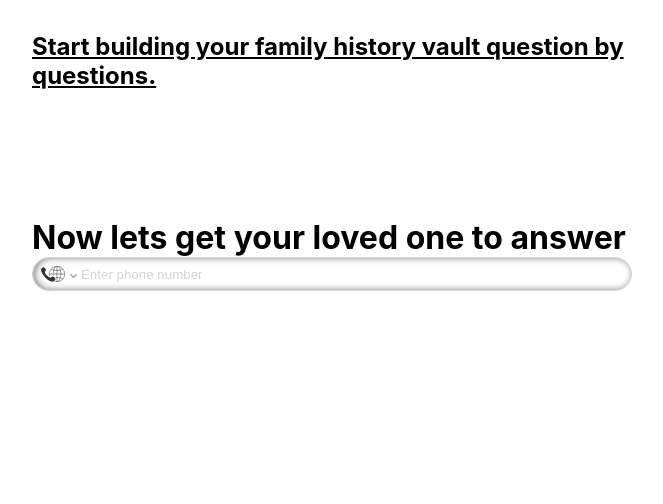
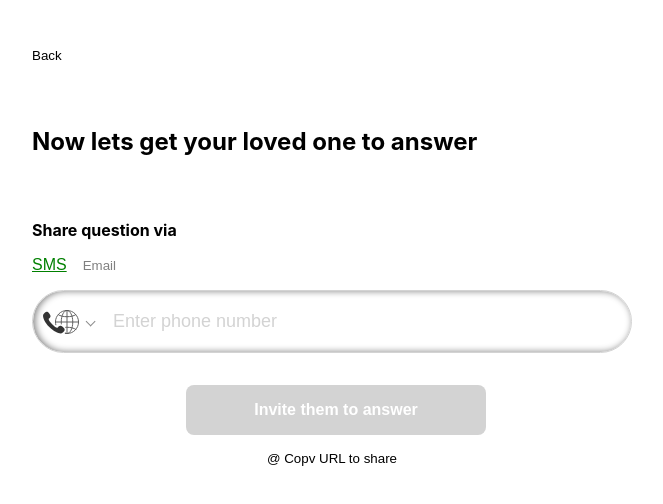
Before and after one commit to mobtophop/reactVoiceDemo, a React (Create React App) app: page /share in a window 1280 px wide. Shown: the top 504 px of the page, without its empty margins (308-971 px from the left). Built offline with nearby package versions, Linux system fonts and the light colour scheme.

Commit message:
share screen implememnted

```diff
--- a/src/App.css
+++ b/src/App.css
@@ -45,3 +45,12 @@ input::placeholder {
         transform: rotate(360deg);
     }
 }
+
+.PhoneInput{
+    display: flex;
+    input{
+        font-size: 18px;
+        padding: 10px;
+        flex: 1;
+    }
+}
--- a/src/Pages/QuestionCreate.tsx
+++ b/src/Pages/QuestionCreate.tsx
@@ -4,7 +4,6 @@ import {LiveAudioVisualizer} from 'react-audio-visualize';
 import {useAudioRecorder} from 'react-audio-voice-recorder';
 import {Container} from "../components/SimpleComponents/Container";
 import {useNavigate, useNavigation} from "react-router-dom";
-import ReactAudioPlayer from "react-audio-player";
 import play from "../assets/images/play.png";
 
 
@@ -21,7 +20,6 @@ const QuestionCreate: React.FC = () => {
     const [counter, setCounter] = useState<number>(0);
     const [trackUrl, setTrackUrl] = useState<string>("");
     const [waitForSend, setWaitForSend] = useState<boolean>(false);
-    const [selectedTrackUrl, setSelectedTrackUrl] = useState<string | null>(null);
     const recorder = useAudioRecorder();
     const navigate = useNavigate()
 
@@ -120,7 +118,6 @@ const QuestionCreate: React.FC = () => {
                 fontWeight={"bold"}
                 fontSize={4}
                 width={"100%"}
-                textDecoration={"underline"}
 
             >
                 Ask your first question
--- a/src/Pages/QuestionShare.tsx
+++ b/src/Pages/QuestionShare.tsx
@@ -1,74 +1,163 @@
-import React, {useEffect, useState} from "react";
+import React, {useState} from "react";
 import {Block, Button, SimpleInput, Text} from "../components/SimpleComponents";
-import {LiveAudioVisualizer} from 'react-audio-visualize';
-import {useAudioRecorder} from 'react-audio-voice-recorder';
 import {Container} from "../components/SimpleComponents/Container";
 import 'react-phone-number-input/style.css'
 import PhoneInput from 'react-phone-number-input'
+import '../App.css'
+import {useNavigate} from "react-router-dom";
 
-interface ReactMediaRecorderHookProps {
-    startRecording: () => void;
-    stopRecording: () => void;
-    pauseRecording: () => void;
-    mediaBlobUrl?: string | null;
+const QuestionShare: React.FC = () => {
+    const [shareValue, setShareValue] = useState<string>("");
+    const [shareType, setShareType] = useState<string>("sms");
+    const navigate = useNavigate()
 
+    const changeShareType = (value: string) => () =>{
+        setShareValue("")
+        setShareType(value)
     }
 
-const QuestionShare: React.FC = () => {
-    const [phoneValue, setPhoneValue] = useState<string>("");
+    const handleSubmit = () => {
+        navigate('/accountcreate')
+    }
 
+    const handleCopyUrl = () => {
+        const url = window.location.href
+        navigator.clipboard.writeText(url)
+    }
 
     return (
         <Container
             paddingTop={4}
             flexDirection={"column"}
-            // justifyContent={"center"}
             alignItems={"center"}
             width={"100%"}
             minHeight={"100vh"}
             maxWidth={"640px"}
         >
+            <Block
+                mt={3}
+                width={"100%"}
+            >
+                <Button onClick={() => navigate(-1)}>Back</Button>
+            </Block>
             <Text
+                mt={5}
                 fontWeight={"bold"}
                 fontSize={4}
                 width={"100%"}
-                textDecoration={"underline"}
-            >
-                Start building your family
-                history vault question by
-                questions.
-            </Text>
 
-            <Text
-                marginTop={6}
-                fontWeight={"bold"}
-                fontSize={5}
-                width={"100%"}
             >
                 Now lets get your loved
                 one to answer
             </Text>
+            <Text
+                mt={5}
+                fontWeight={"bold"}
+                fontSize={2}
+                width={"100%"}
+
+            >
+                Share question via
+            </Text>
 
             <Block
-                height={"20px"}
+                mt={3}
+                width={"100%"}
+            >
+                <Button
+                    onClick={changeShareType("sms")}
+                >
+                    <Text
+                        fontSize={2}
+                        color={shareType === "sms" ? "green" : "grey"}
+                        textDecoration={shareType === "sms" ? "underline" : "none"}
+                    >SMS</Text>
+                </Button>
+                <Button
+                    ml={2}
+                    color={shareType === "sms" ? "green" : "grey"}
+                    onClick={changeShareType("email")}
+                >
+                    <Text
+                        ml={2}
+                        color={shareType !== "sms" ? "green" : "grey"}
+                        textDecoration={shareType !== "sms" ? "underline" : "none"}
+
+                    >Email</Text>
+                </Button>
+            </Block>
+
+            <Block
+                mt={3}
                 width={"100%"}
                 borderRadius={"70px"}
                 boxShadow={"inset 2px 0 7px grey"}
                 border={"1px solid lightGrey"}
                 position={"relative"}
-                py={3}
-                px={2}
             >
-
+                {
+                    shareType === "sms" ? (
                         <PhoneInput
                             country="US"
                             placeholder="Enter phone number"
-                    value={phoneValue}
+                            value={shareValue}
                             //@ts-ignore
-                    onChange={setPhoneValue}/>
+                            onChange={(val)=>{
+                                if (val){
+                                    setShareValue(val)
+                                }
+                            }}
+                            style={{
+                                padding: "10px",
+                                width: "100%",
+                                fontSize: "24px",
+                            }}
+                        />
+                    )
+                        : <SimpleInput
+                            width={"100%"}
+                            padding={3}
+                            fontSize={"18px"}
+                            borderRadius={"100px"}
+                            onChange={(e) => {
+                                setShareValue(e.target.value)
+                            }}
+                        />
+
+                }
             </Block>
+            <Button
+                width={"100%"}
+                maxWidth={"300px"}
+                mt={4}
+                px={4}
+                py={3}
+                backgroundColor={shareValue.length ? "#42b72a" : "lightGrey"}
+                disabled={shareValue.length === 0}
+                borderRadius={8}
+                borderWidth={0}
+                ml={2}
+                color={"white"}
+                display={"flex"}
+                justifyContent={"center"}
+                alignItems={"center"}
+                onClick={handleSubmit}
+            >
+                <Text
+                    fontWeight={"bold"}
+                    fontSize={2}
+                    color={"white"}
+                >
+                    Invite them to answer
+                </Text>
+            </Button>
 
-
+            <Button
+                mt={3}
+                onClick={handleCopyUrl}
+            >
+                @ Copv URL to share
+            </Button>
         </Container>
     );
 };
```
Lines whose indentation alone changed are shown as unchanged.
